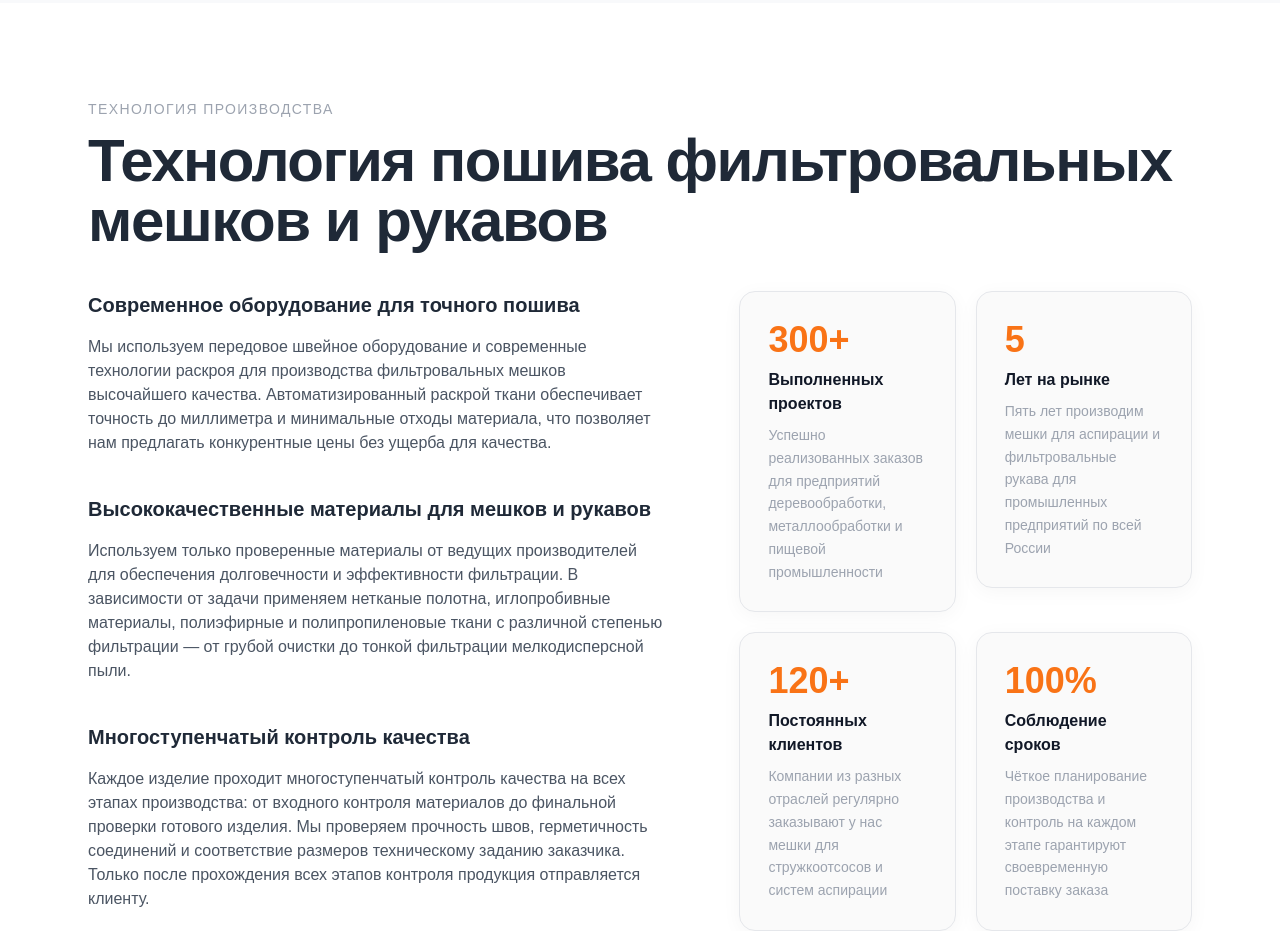
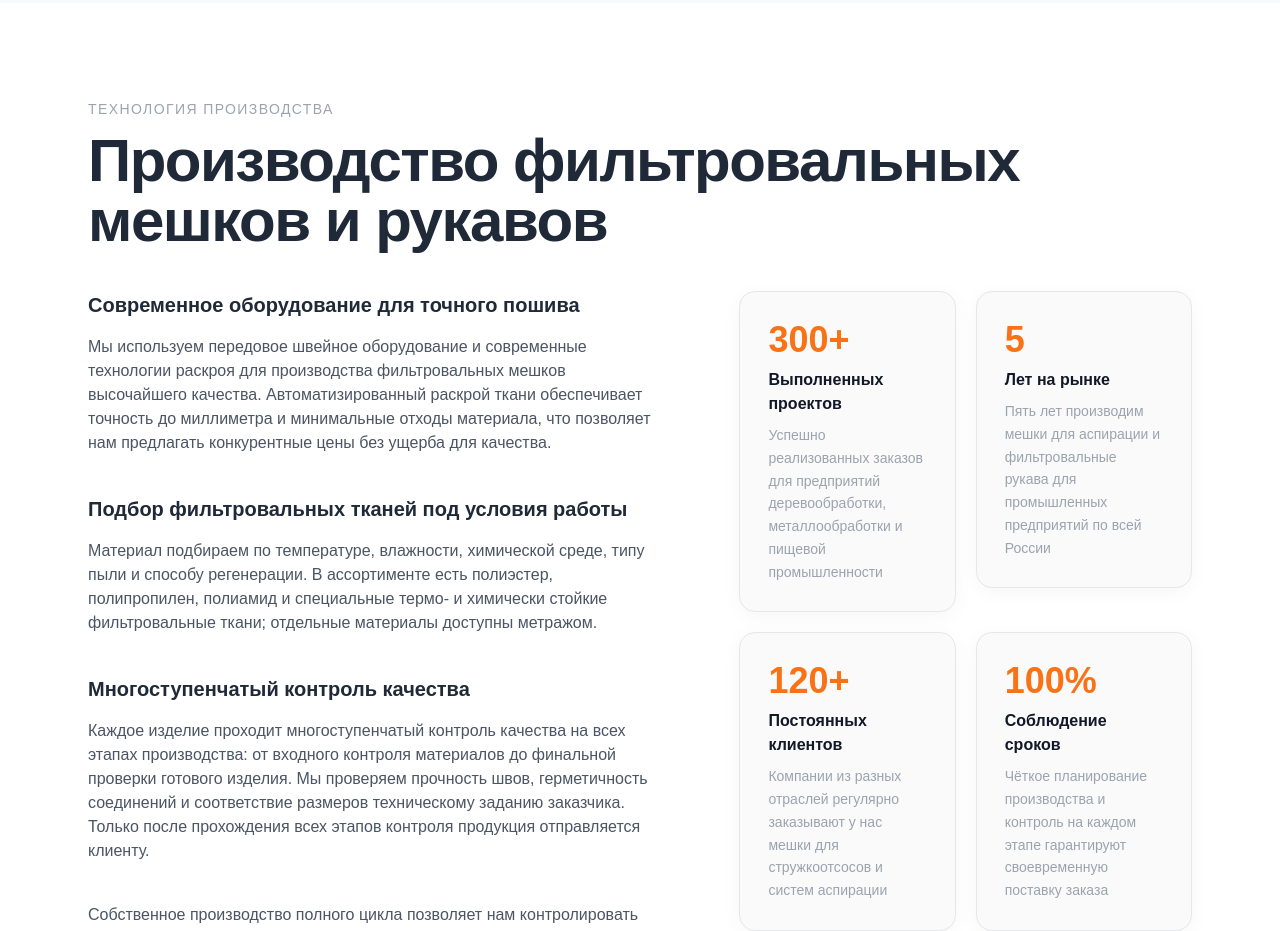
Before and after one commit to karipupkina-ux/filterflow-next, a Next.js app: page / in a window 1280 px wide. Shown: the part 3460-4391 px from the top of the page. Built offline with nearby package versions, Linux system fonts and the light colour scheme.

Commit message:
content: align production section with fabric assortment

```diff
--- a/app/components/feature/TechnologySection.tsx
+++ b/app/components/feature/TechnologySection.tsx
@@ -12,7 +12,7 @@ export default function TechnologySection() {
 
         {/* Main title */}
         <h2 className="mb-8 text-[32px] font-bold leading-[1.12] tracking-tight text-[#1F2937] sm:text-4xl md:mb-10 md:text-6xl">
-          Технология пошива фильтровальных мешков и рукавов
+          Производство фильтровальных мешков и рукавов
         </h2>
 
         <div className="grid lg:grid-cols-[1.2fr_0.9fr] gap-12 items-start">
@@ -29,11 +29,11 @@ export default function TechnologySection() {
             </p>
 
             <h3 className="text-xl font-semibold text-[#1F2937] mb-4">
-              Высококачественные материалы для мешков и рукавов
+              Подбор фильтровальных тканей под условия работы
             </h3>
 
             <p className="mb-8 text-[15px] leading-relaxed text-gray-600 sm:mb-10 sm:text-base">
-              Используем только проверенные материалы от ведущих производителей для обеспечения долговечности и эффективности фильтрации. В зависимости от задачи применяем нетканые полотна, иглопробивные материалы, полиэфирные и полипропиленовые ткани с различной степенью фильтрации — от грубой очистки до тонкой фильтрации мелкодисперсной пыли.
+              Материал подбираем по температуре, влажности, химической среде, типу пыли и способу регенерации. В ассортименте есть полиэстер, полипропилен, полиамид и специальные термо- и химически стойкие фильтровальные ткани; отдельные материалы доступны метражом.
             </p>
 
             <h3 className="text-xl font-semibold text-[#1F2937] mb-4">
```
